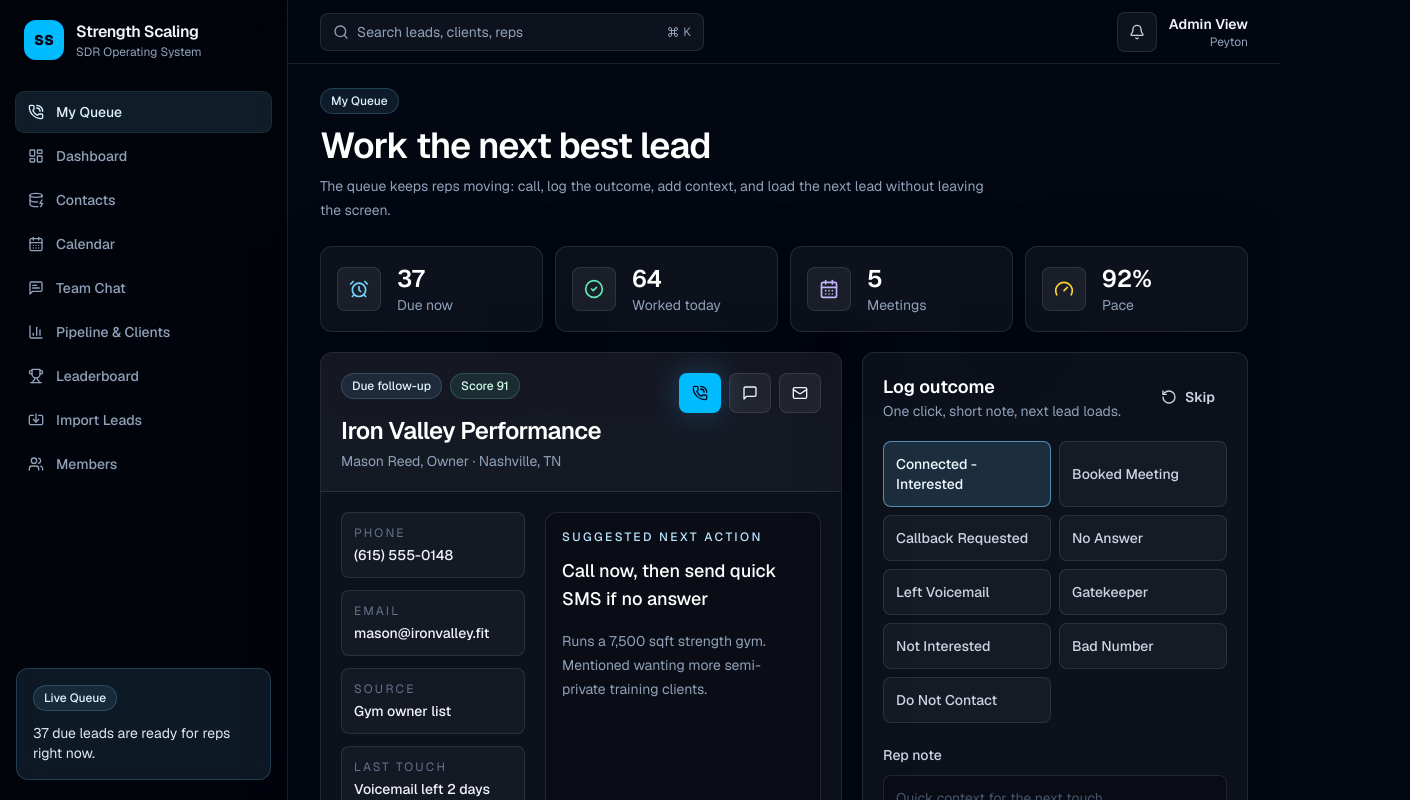
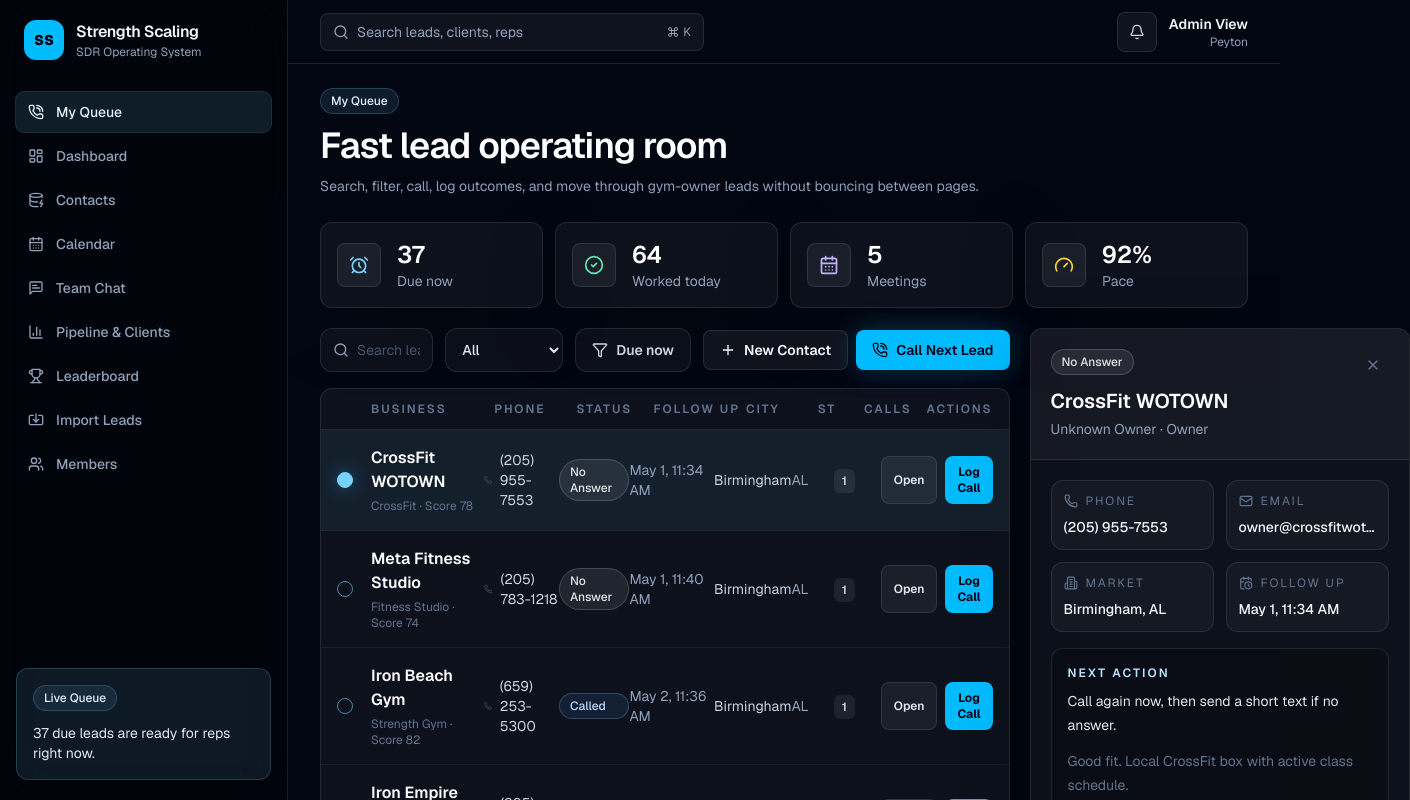
Before and after one commit to peyton-ssllc/strength-scaling-crmv2, a Next.js app: page /queue in a window 1280 px wide. Shown: the top 800 px of the page, 1410 px wide, since content can reach past the window. Built offline with nearby package versions, Linux system fonts and the light colour scheme.

Commit message:
Update page.tsx

```diff
--- a/src/app/(dashboard)/queue/page.tsx
+++ b/src/app/(dashboard)/queue/page.tsx
@@ -1,4 +1,4 @@
-import { LeadWorkspace } from "@/components/crm/lead-workspace";
+import { QueueOperatingTable } from "@/components/crm/queue-operating-table";
 import { PageHeader } from "@/components/crm/page-header";
 import { Card } from "@/components/ui/card";
 import { queueStats } from "@/lib/crm-data";
@@ -8,14 +8,16 @@ export default function QueuePage() {
     <>
       <PageHeader
         eyebrow="My Queue"
-        title="Work the next best lead"
-        description="The queue keeps reps moving: call, log the outcome, add context, and load the next lead without leaving the screen."
+        title="Fast lead operating room"
+        description="Search, filter, call, log outcomes, and move through gym-owner leads without bouncing between pages."
       />
 
       <div className="mb-5 grid gap-3 sm:grid-cols-2 xl:grid-cols-4">
         {queueStats.map((stat) => (
           <Card key={stat.label} className="flex items-center gap-4 p-4">
-            <div className={`flex size-11 items-center justify-center rounded-lg border border-white/10 bg-white/[0.06] ${stat.tone}`}>
+            <div
+              className={`flex size-11 items-center justify-center rounded-lg border border-white/10 bg-white/[0.06] ${stat.tone}`}
+            >
               <stat.icon className="size-5" />
             </div>
             <div>
@@ -26,7 +28,7 @@ export default function QueuePage() {
         ))}
       </div>
 
-      <LeadWorkspace />
+      <QueueOperatingTable />
     </>
   );
 }
```
